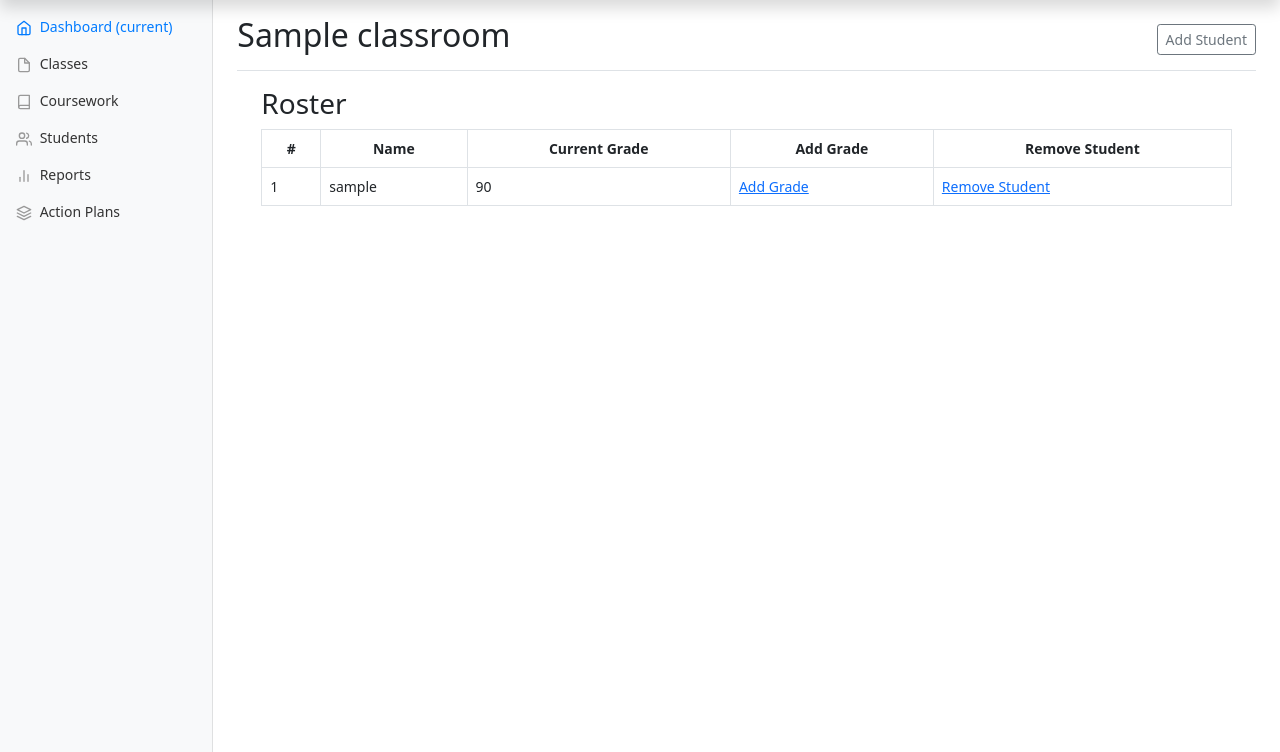
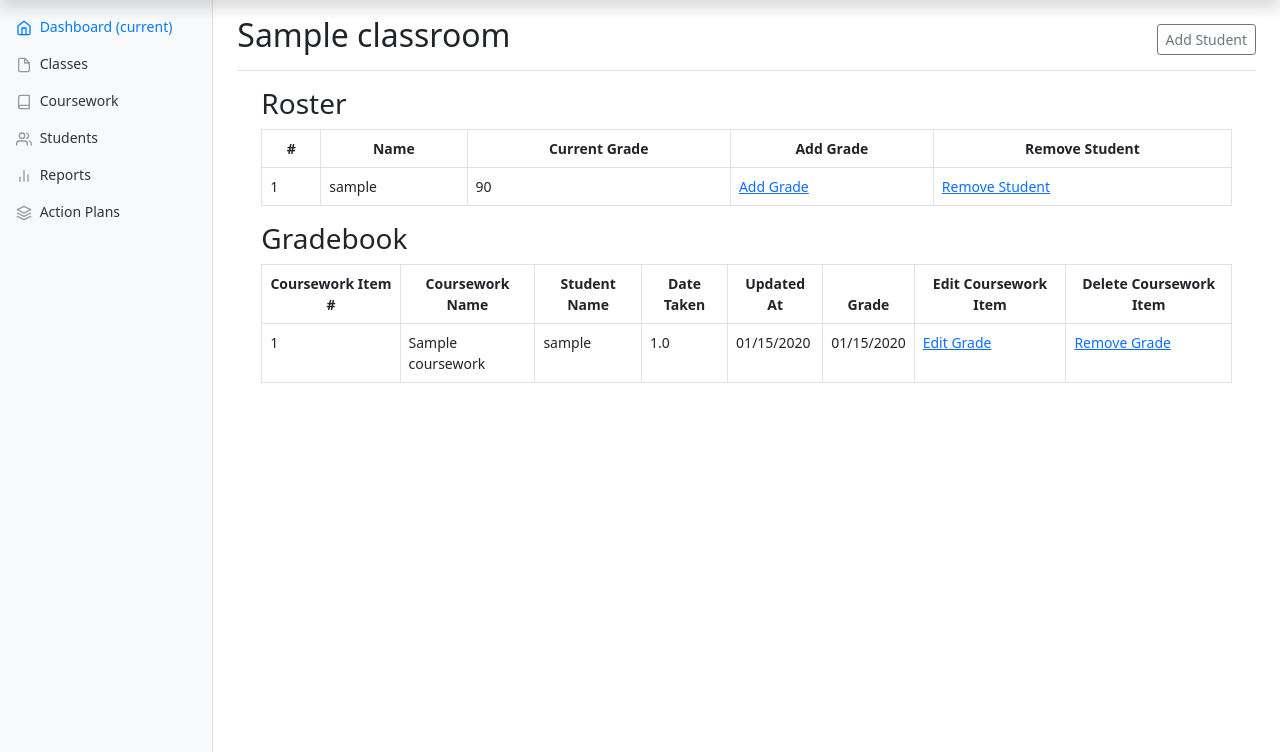
Before and after one commit to Mega-Barrel/CUNY-Hackathon, a Flask app: page /classroom/1 in a window 1280 px wide. Shown: the part 48-800 px from the top of the page. Run offline with Flask 2, Linux system fonts and the light colour scheme; a user stored in the database is signed in; tables that the repository leaves empty hold one stand-in row (values such as "Sample post"); some libraries are stand-ins or nearby versions.

Commit message:
Added gradebook

```diff
--- a/app/classroom/routes.py
+++ b/app/classroom/routes.py
@@ -1,11 +1,12 @@
+from datetime import datetime
 from flask import render_template, redirect, url_for, flash, request, current_app, jsonify
 from flask_login import current_user, login_required
 
 from app import db
 from app.classroom import bp
-from app.classroom.forms import AddClassroomForm, AddStudentForm
+from app.classroom.forms import AddClassroomForm, AddStudentForm, AddStudentGradeForm
 from app.decorators import role_required
-from app.models import Classroom, User, Subject, Role
+from app.models import Classroom, User, Subject, Role, Coursework, CourseworkInstance
 
 
 @bp.route('/', methods=['GET'])
@@ -33,7 +34,10 @@ def show_classroom(classroom_id=None):
     # Classroom for teachers
     if classroom_id:
         classroom = Classroom.query.filter_by(id=classroom_id).first()
-        return render_template('classroom/classroom_detail.html', title=f'Classroom - {classroom.name}', classroom=classroom)
+        course_items = Coursework.query.filter_by(classroom_id=classroom.id).filter_by(creator_id=classroom.creator_id).all()
+        course_items = [item for course_item in course_items for item in course_item.items]
+        course_items = [(Coursework.query.filter_by(id=item.coursework_id).first().name, item, User.query.filter_by(id=item.student_id).first().username) for item in course_items]
+        return render_template('classroom/classroom_detail.html', title=f'Classroom - {classroom.name}', classroom=classroom, course_items=course_items)
 
     page = request.args.get('page', 1, type=int)
     classrooms = Classroom.query.filter_by(creator_id=current_user.id).paginate(
@@ -139,11 +143,58 @@ def remove_student_from_classroom(classroom_id, student_id):
         'status': 'success'
     }), 200
 
-@bp.route('/add_grade/', methods=['GET', 'POST'])
+@bp.route('/add_grade/<int:classroom_id>/<int:student_id>', methods=['GET', 'POST'])
 @login_required
 @role_required('Teacher')
-def add_grade():
-    pass
+def add_grade(classroom_id, student_id):
+    form = AddStudentGradeForm()
+    classroom = Classroom.query.filter_by(id=classroom_id).first_or_404()
+    form.coursework_item.choices = [(course_item.id, course_item.name) for course_item in Coursework.query.filter_by(classroom_id=classroom_id).filter_by(creator_id=classroom.creator_id).all()]
+    if form.validate_on_submit():
+        cousework_obj = CourseworkInstance(form.grade.data, form.date_occurred.data, datetime.now(), datetime.now(),
+                                           form.graded.data, form.comments.data, classroom_id, student_id, current_user.id,
+                                           form.coursework_item.data)
+        db.session.add(cousework_obj)
+        db.session.commit()
+        return redirect(url_for('classroom.show_classroom', classroom_id=classroom.id))
+    return render_template('classroom/add_student_grade.html', title='Add Grade for Student',
+                           form=form)
+
+
+@bp.route('/edit_grade/<int:coursework_item_id>', methods=['GET', 'POST'])
+@login_required
+@role_required('Teacher')
+def edit_grade(coursework_item_id):
+    # form = AddStudentGradeForm()
+    # classroom = Classroom.query.filter_by(id=classroom_id).first_or_404()
+    # form.coursework_item.choices = [(course_item.id, course_item.name) for course_item in Coursework.query.filter_by(classroom_id=classroom_id).filter_by(creator_id=classroom.creator_id).all()]
+    # if form.validate_on_submit():
+    #     cousework_obj = CourseworkInstance(form.grade.data, form.date_occurred.data, datetime.now(), datetime.now(),
+    #                                        form.graded.data, form.comments.data, classroom_id, student_id, current_user.id,
+    #                                        form.coursework_item.data)
+    #     db.session.add(cousework_obj)
+    #     db.session.commit()
+    #     return redirect(url_for('classroom.show_classroom', classroom_id=classroom.id))
+    return render_template('classroom/add_student_grade.html', title='Add Grade for Student',
+                           form=form)
+
+
+@bp.route('/delete_grade/<int:coursework_item_id>', methods=['GET', 'POST'])
+@login_required
+@role_required('Teacher')
+def delete_grade(coursework_item_id):
+    # form = AddStudentGradeForm()
+    # classroom = Classroom.query.filter_by(id=classroom_id).first_or_404()
+    # form.coursework_item.choices = [(course_item.id, course_item.name) for course_item in Coursework.query.filter_by(classroom_id=classroom_id).filter_by(creator_id=classroom.creator_id).all()]
+    # if form.validate_on_submit():
+    #     cousework_obj = CourseworkInstance(form.grade.data, form.date_occurred.data, datetime.now(), datetime.now(),
+    #                                        form.graded.data, form.comments.data, classroom_id, student_id, current_user.id,
+    #                                        form.coursework_item.data)
+    #     db.session.add(cousework_obj)
+    #     db.session.commit()
+    #     return redirect(url_for('classroom.show_classroom', classroom_id=classroom.id))
+    return render_template('classroom/add_student_grade.html', title='Add Grade for Student',
+                           form=form)
 
 
 # @bp.route('/add_student/<int:classroom_id>/<int:student_id>/<int:coursework_id>', methods=['POST'])
--- a/app/templates/base.html
+++ b/app/templates/base.html
@@ -16,7 +16,6 @@
     <!-- Bootstrap core CSS -->
     <link href="https://cdn.jsdelivr.net/npm/bootstrap@5.0.0-beta1/dist/css/bootstrap.min.css" rel="stylesheet"
         integrity="sha384-giJF6kkoqNQ00vy+HMDP7azOuL0xtbfIcaT9wjKHr8RbDVddVHyTfAAsrekwKmP1" crossorigin="anonymous">
-
 
 
     <style>
@@ -38,6 +37,7 @@
 
     <!-- Custom styles for this template -->
     <link href="{{url_for('static', filename='dashboard.css')}}" rel="stylesheet">
+    {{ moment.include_moment() }}
 </head>
 
 <body>
--- a/app/templates/classroom/classroom_detail.html
+++ b/app/templates/classroom/classroom_detail.html
@@ -42,7 +42,7 @@
                         <td>{{student.id}}</td>
                         <td>{{student.username}}</td>
                         <td>90</td>
-                        <td><a href="{{url_for('classroom.add_grade')}}">Add Grade</a></td>
+                        <td><a href="{{url_for('classroom.add_grade', student_id=student.id, classroom_id=classroom.id)}}">Add Grade</a></td>
                         <td><a data-key="{{student.id}}" class="remove_student" href="{{url_for('classroom.remove_student_from_classroom', classroom_id=classroom.id, student_id=student.id)}}">Remove Student</a></td>
                     </tr>
                     {% endfor %}
@@ -50,10 +50,65 @@
             </table>
         </div>
     </div>
+</div>
 
 
 <!-- Must Show Gradebook -->
-
+<div class="container">
+    <div class="row clearfix">
+        <div class="col-md-12 column">
+            <h1 class="h3">Gradebook</h1>
+            <table class="table table-bordered table-hover" id="tab_logic">
+                <thead>
+                    <tr>
+                        <th class="text-center">
+                            Coursework Item #
+                        </th>
+                        <th class="text-center">
+                            Coursework Name
+                        </th>
+                        <th class="text-center">
+                            Student Name
+                        </th>
+                        <th class="text-center">
+                            Date Taken
+                        </th>
+                        <th class="text-center">
+                            Updated At
+                        </th>
+                        <th class="text-center">
+                            Grade
+                        </th>
+                        <th class="text-center">
+                            Edit Coursework Item
+                        </th>
+                        <th class="text-center">
+                            Delete Coursework Item
+                        </th>
+                    </tr>
+                </thead>
+                <tbody>
+                    {% for coursework_name, coursework_item, student_name in course_items %}
+                    <tr id="{{coursework_item.id}}">
+                        <td>{{ coursework_item.id }}</td>
+                        <td>{{ coursework_name }}</td>
+                        <td>{{ student_name }}</td>
+                        <td>{{ coursework_item.value }}</td>
+                        <td>{{ moment(coursework_item.date_occurred).calendar() }}</td>
+                        <td>{{ moment(coursework_item.updated_at).calendar() }}</td>
+                        <td><a
+                                href="{{url_for('classroom.edit_grade', coursework_item_id=coursework_item.id)}}">Edit
+                                Grade</a></td>
+                        <td><a data-key="{{coursework_item.id}}" class="delete_student"
+                                href="{{url_for('classroom.delete_grade', coursework_item_id=coursework_item.id)}}">Remove
+                                Grade</a></td>
+                    </tr>
+                    {% endfor %}
+                </tbody>
+            </table>
+        </div>
+    </div>
+</div>
 {% endblock %}
 
 {% block scripts %}
--- a/app/templates/coursework/_coursework.html
+++ b/app/templates/coursework/_coursework.html
@@ -1,7 +1,7 @@
 
 
 <tr>
-    <td><a href="{{ url }}" class="list-group-item list-group-item-action">{{course.name}}</a></td>
+    <td><a href="{{ coursework.url }}" class="list-group-item list-group-item-action">{{course.name}}</a></td>
     <td>{{course.classroom.name}}</td>
 
   </tr>
--- a/create_db.py
+++ b/create_db.py
@@ -14,9 +14,3 @@ app_context.push()
 db.drop_all()
 db.create_all()
 create_metadata_tables()
-
-
-
-classroom = Classroom(name='Math 5th Grade', subject='Maths', creator_id=1)
-db.session.add(classroom)
-db.session.commit()
```
Also changed, not shown: app/classroom/forms.py (+11 -2 lines), app/templates/classroom/add_student_grade.html (added, +11 -0 lines), app.db.
